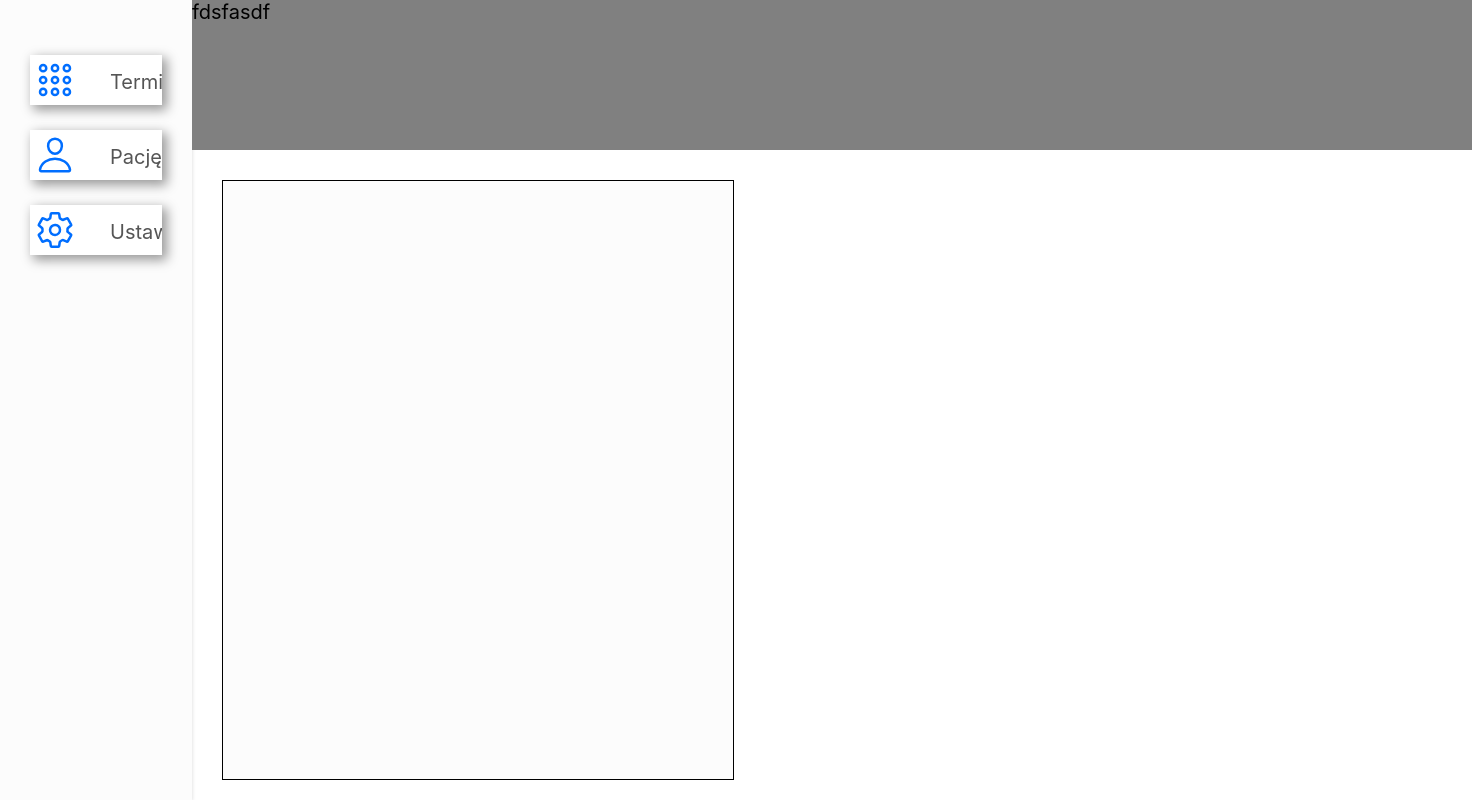
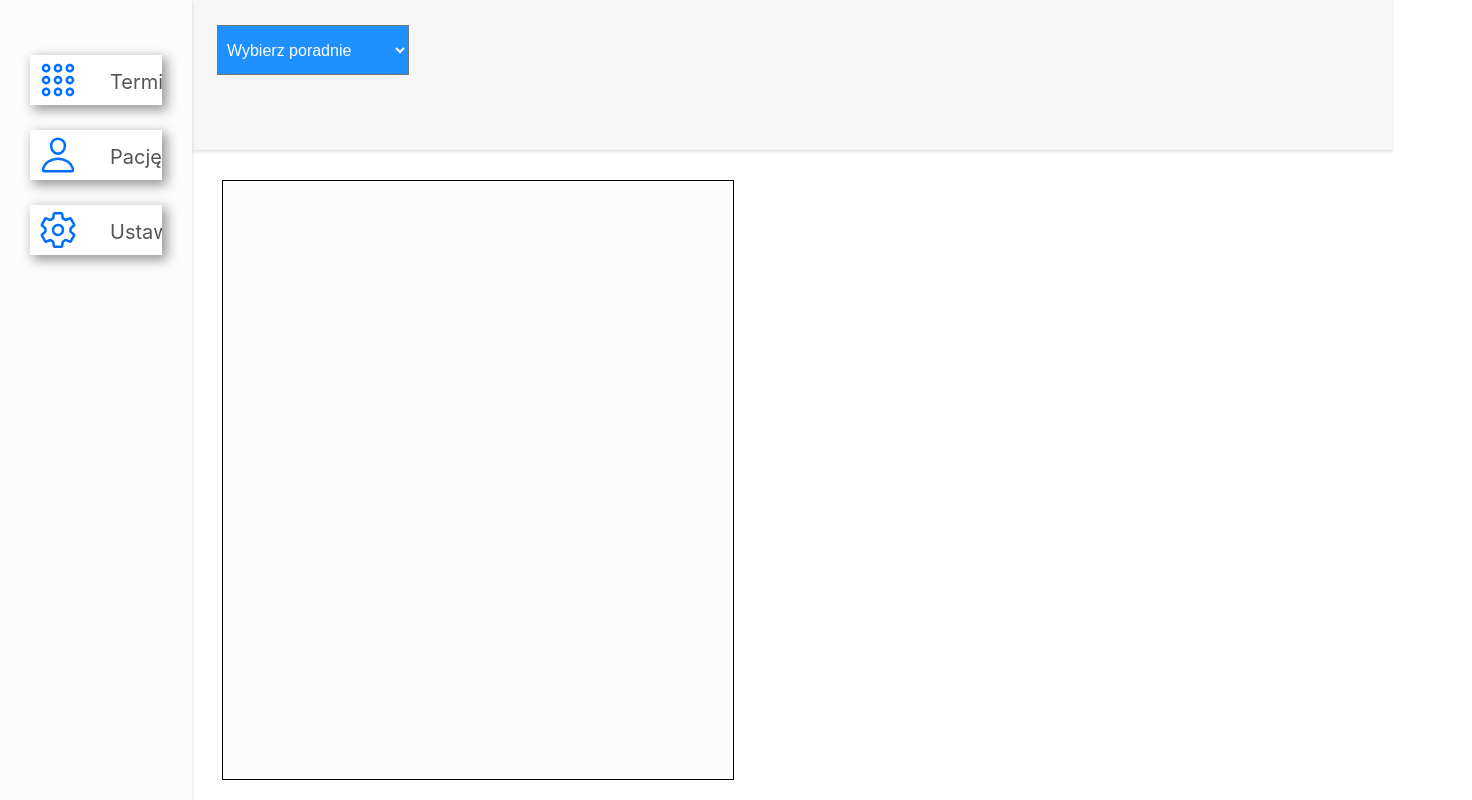
Before and after one commit to figarox/doctor-terminal, a React (Create React App) app: page / in a window 1280 px wide. Shown: the whole page, 1472 px wide, since content can reach past the window. Built offline with nearby package versions, Linux system fonts and the light colour scheme.

Commit message:
add listDoktor,TerminalDoctor

```diff
--- /dev/null
+++ b/src/Doctor/ListDoktor.js
@@ -0,0 +1,38 @@
+import React, { useState, Component } from "react";
+import HowDoctor from "./TerminalDoctor";
+
+const ListDoctor = (props) => {
+
+    const text = {
+        backgroundColor: "DodgerBlue",
+        top: "100%",
+        width: "auto",
+        height: "50px",
+        padding: "5px",
+        margin: "5px",
+        color: "white",
+        fontSize: "16px",
+    }
+
+    const [firstSelectVal, setFirstselectVal] = useState('none')
+
+
+    const handleDoctor = (props) => {
+        setFirstselectVal(props.target.value)
+    }
+
+        return (
+            <>
+             <select onChange={handleDoctor} value={firstSelectVal} style={text}>
+                    <option value="none"selected>Wybierz poradnie</option>
+                    <option value="Okulista">Poradnia Okulistyczna</option>
+                    <option value="Ogolna">Poradnia Ogolna</option>
+             </select>
+                {
+                    <HowDoctor value={handleDoctor} select={firstSelectVal}/>
+                }
+
+            </>
+         );
+}
+export default ListDoctor;
--- /dev/null
+++ b/src/Doctor/TerminalDoctor.js
@@ -0,0 +1,67 @@
+import React, { useState, Component } from "react";
+
+const HowDoctor = (props) => {
+    const text = {
+        backgroundColor: "DodgerBlue",
+        top: "100%",
+        width: "auto",
+        height: "50px",
+        padding: "5px",
+        margin: "5px",
+        color: "white",
+        fontSize: "16px",
+    }
+
+        const List = [
+            {
+            id: 0,
+            name: "Dr Machniak",
+            jaki: "Ogolna",
+            },
+            {
+            id: 1,
+            name: "Dr Ladach",
+            jaki: "Ogolna" ,
+            },
+            {
+            id: 2,
+            name: "Dr Mikulski",
+            jaki: "Okulista" ,
+            },
+            {
+            id: 3,
+            name: "Dr Jerzyński",
+            jaki: "Okulista" ,
+            },
+        ]
+
+        const selectDoctor = props.select
+
+            if(selectDoctor != "none"){
+                return(
+                    <>
+                        <div>
+                            <select style={text}>
+                              {List.filter(List => List.jaki === selectDoctor).map(filteredName => (
+                                  <option>
+                                      {filteredName.name}
+                                  </option>
+                              ))}
+                            </select>
+                        </div>
+                    </>
+                );
+            }else{
+                return(
+                    <>
+                    <div>
+
+                    </div>
+                    </> // return null object
+                );
+            }
+
+
+}
+
+export default HowDoctor;
--- a/src/Layouts/Menu.js
+++ b/src/Layouts/Menu.js
@@ -1,11 +1,17 @@
-import React from "react";
-const Menu = () => {
+import { render } from "@testing-library/react";
+import React, { useState, Component } from "react";
+import ListDoctor from "../Doctor/ListDoktor";
 
+class Menu extends Component {
+
+render(){
     return (
-        <div>
-            fdsfasdf
-        </div>
-    );
+        <>
+            <div>
+                <ListDoctor/>
+            </div>
+        </>
+     );
 }
-
+}
 export default Menu;
--- a/src/Style/App.css
+++ b/src/Style/App.css
@@ -1,7 +1,11 @@
+.App{
+  width: 100%;
+}
 
 .Nav{
+  position: sticky;
   padding: 30px;
-  width: 110px;
+  width: 6%;
   height: 100vh;
   background-color: rgb(252, 252, 252);
   box-shadow: rgba(0, 0, 0, 0.16) 0px 1px 4px;
@@ -10,12 +14,16 @@
 }
 
 .Menu{
-  width: 100vw;
+  padding: 20px;
+  width: 110.5%;
   height: 150px;
-  background-color: grey;
+  background-color: rgb(247, 247, 247);
+  box-shadow: rgba(0, 0, 0, 0.16) 0px 1px 4px;
 }
 
 .Page{
+  z-index: -2;
+  position: static;
   width: 85%;
   height: 100vh;
   float: left;
--- a/src/Style/Nav.css
+++ b/src/Style/Nav.css
@@ -34,7 +34,7 @@ ion-icon{
     box-sizing: border-box;
     padding: 5px;
     margin-top: -10px;
-    margin-left: -10px;
+    margin-left: -7px;
     width: 40px;
     height: 40px;
     color: rgb(0, 110, 255);
```
Also changed, not shown: src/Doctor/Doktor.js (deleted).
